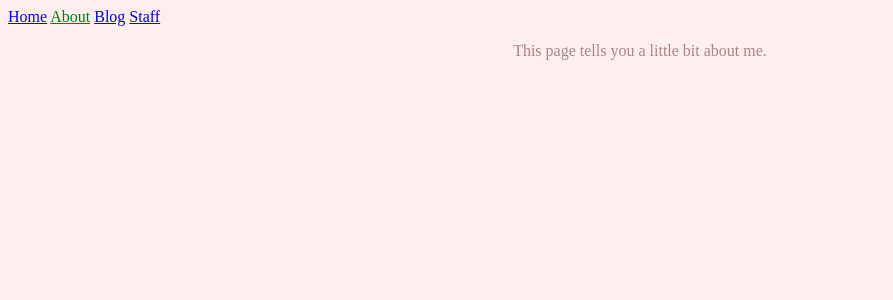
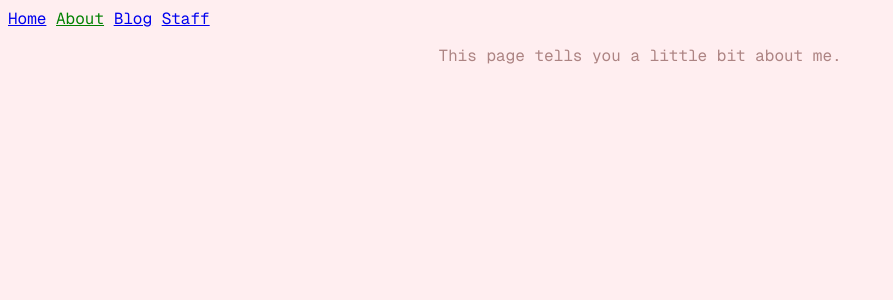
Before and after one commit to gusbmurphy/my-site, a Jekyll site: the page built from about.markdown, in a window 1280 px wide. Shown: the top 300 px of the page, without its empty margins (0-893 px from the left). Built offline with Jekyll 4.4.1, drawn with Linux system fonts in a browser that asks for light colours.

Commit message:
Add GeistMono font

```diff
--- a/_sass/main.scss
+++ b/_sass/main.scss
@@ -1,9 +1,15 @@
+@font-face {
+  font-family: "GeistMono";
+  src: url("../fonts/GeistMono-Regular.ttf");
+}
+
 body {
   display: flex;
   flex-direction: column;
   justify-content: center;
   background-color: #ffeef0;
   color: #ad8483;
+  font-family: "GeistMono";
 }
 
 .current {
```
Also changed, not shown: assets/fonts/GeistMono-Black.ttf (added), assets/fonts/GeistMono-Bold.ttf (added), assets/fonts/GeistMono-Light.ttf (added), assets/fonts/GeistMono-Medium.ttf (added), assets/fonts/GeistMono-Regular.ttf (added), assets/fonts/GeistMono-SemiBold.ttf (added), assets/fonts/GeistMono-Thin.ttf (added), assets/fonts/GeistMono-UltraBlack.ttf (added), assets/fonts/GeistMono-UltraLight.ttf (added).
